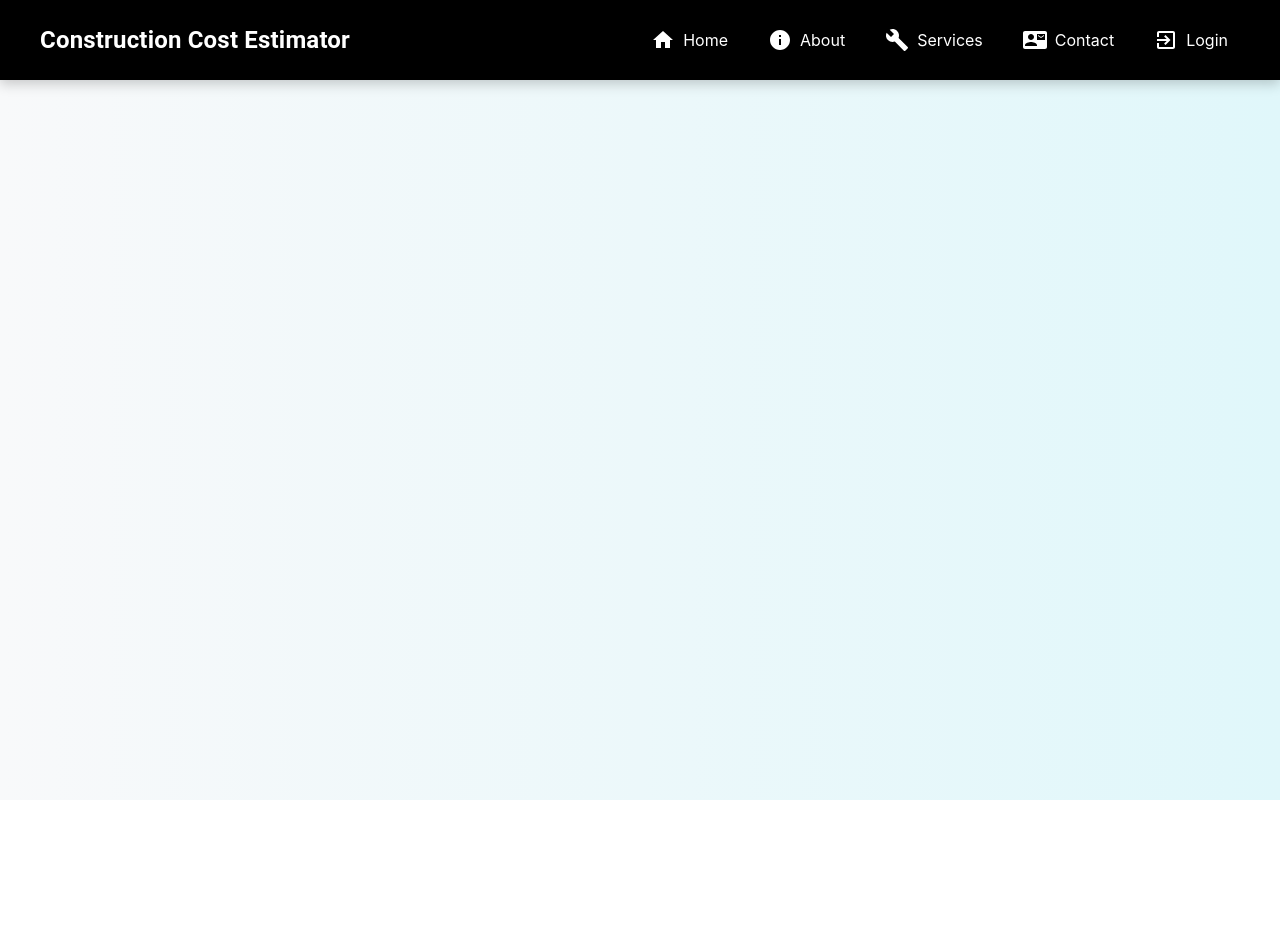
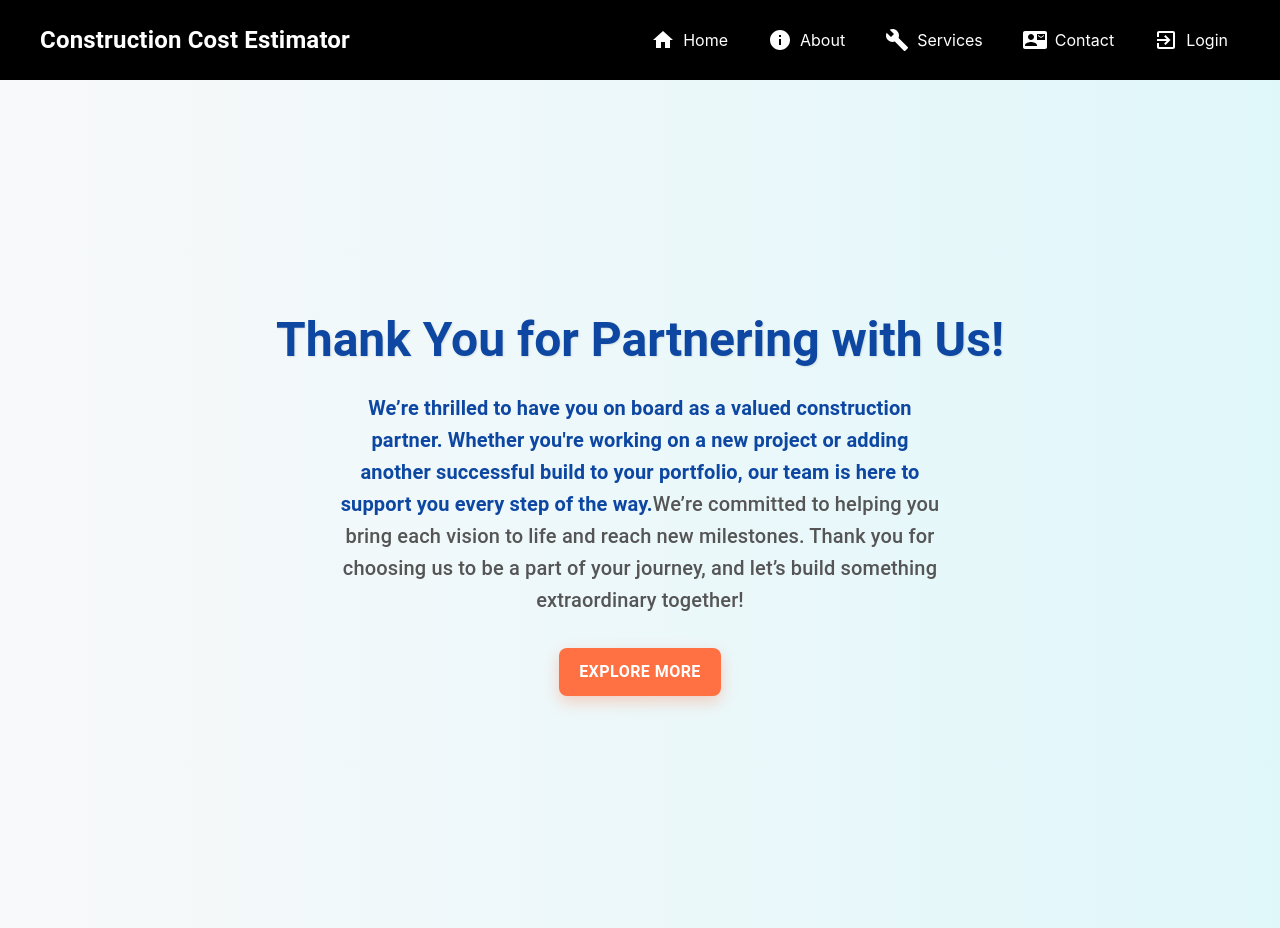
Before and after one commit to Jayesh5124/Cost_Estimation, a React (Create React App) app in the folder CostEsimation_frontend/area-request-frontend/: page /thanku_cons in a window 1280 px wide. Before the commit the page ends 800 px from the top, so only its background shows below. Built offline with nearby package versions, Linux system fonts and the light colour scheme; no server answers; the HTML template or start-up script is replaced by a standard one.

Commit message:
created thanku page

```diff
--- a/CostEsimation_frontend/area-request-frontend/src/App.tsx
+++ b/CostEsimation_frontend/area-request-frontend/src/App.tsx
@@ -182,6 +182,8 @@ import { AuthProvider, useAuth } from './components/context/AuthContext';
 import RegistrationPage from './components/login_components/Resgistration';
 import PrivateRoute from './components/context/privateRount';
 import PropertyBid from './components/user_components/BidProperty';
+import ThankYouPage from './components/user_components/ThankYouPage';
+import ThankuPageCons from './components/constructor_comp/ThankuPageCons';
 
  // Fixed typo in import
 
@@ -233,6 +235,8 @@ const App: React.FC = () => {
             }}
           />
         } />
+        <Route path="/thanku_user" element={<ThankYouPage />} />
+        <Route path="/thanku_cons" element={<ThankuPageCons />} />
         </Routes>
       </div>
     </AuthProvider>
--- /dev/null
+++ b/CostEsimation_frontend/area-request-frontend/src/components/constructor_comp/ThankuPageCons.tsx
@@ -0,0 +1,69 @@
+import React from 'react';
+import { Box, Typography, Button } from '@mui/material';
+import { useNavigate } from 'react-router-dom';
+
+const ThankuPageCons: React.FC = () => {
+  const navigate = useNavigate();
+
+  const handleExploreMore = () => {
+    navigate('/'); // Redirect to home page
+  };
+
+  return (
+    <Box
+      sx={{
+        display: 'flex',
+        flexDirection: 'column',
+        alignItems: 'center',
+        justifyContent: 'center',
+        minHeight: '100vh',
+        background: 'linear-gradient(to right, #f8f9fa, #e0f7fa)',
+        textAlign: 'center',
+        padding: 3,
+      }}
+    >
+      <Typography
+        variant="h3"
+        sx={{
+          fontWeight: 'bold',
+          color: '#0d47a1',
+          marginBottom: 3,
+          textShadow: '1px 1px 2px rgba(0,0,0,0.1)',
+        }}
+      >
+        Thank You for Partnering with Us!
+      </Typography>
+      <Typography
+        variant="h6"
+        sx={{ color: '#555', maxWidth: '600px', lineHeight: 1.6, mb: 4 }}
+      >
+        <span style={{ fontWeight: 'bold', color: '#0d47a1' }}>
+        We’re thrilled to have you on board as a valued construction partner. Whether you're working on a new project or adding another successful build to your portfolio,
+        our team is here to support you every step of the way.
+        </span>
+        We’re committed to helping you bring each vision to life and reach new milestones. Thank you for choosing us to be a part of your journey, and let’s build something extraordinary together!
+      </Typography>
+      <Button
+        variant="contained"
+        onClick={handleExploreMore}
+        sx={{
+          padding: '10px 20px',
+          fontSize: '16px',
+          fontWeight: 'bold',
+          borderRadius: '8px',
+          backgroundColor: '#ff7043', // Coral orange for button
+          color: '#fff',
+          boxShadow: '0px 6px 16px rgba(255, 112, 67, 0.3)',
+          '&:hover': {
+            backgroundColor: '#d84315', // Burnt orange on hover
+            boxShadow: '0px 8px 20px rgba(255, 112, 67, 0.5)',
+          },
+        }}
+      >
+        Explore More
+      </Button>
+    </Box>
+  );
+};
+
+export default ThankuPageCons;
--- /dev/null
+++ b/CostEsimation_frontend/area-request-frontend/src/components/user_components/ThankYouPage.tsx
@@ -0,0 +1,68 @@
+import React from 'react';
+import { Box, Typography, Button } from '@mui/material';
+import { useNavigate } from 'react-router-dom';
+
+const ThankYouPage: React.FC = () => {
+  const navigate = useNavigate();
+
+  const handleExploreMore = () => {
+    navigate('/'); // Redirect to home page
+  };
+
+  return (
+    <Box
+      sx={{
+        display: 'flex',
+        flexDirection: 'column',
+        alignItems: 'center',
+        justifyContent: 'center',
+        minHeight: '100vh',
+        background: 'linear-gradient(to right, #f8f9fa, #e0f7fa)',
+        textAlign: 'center',
+        padding: 3,
+      }}
+    >
+      <Typography
+        variant="h3"
+        sx={{
+          fontWeight: 'bold',
+          color: '#0d47a1',
+          marginBottom: 3,
+          textShadow: '1px 1px 2px rgba(0,0,0,0.1)',
+        }}
+      >
+        Thank You for Choosing Us!
+      </Typography>
+      <Typography
+        variant="h6"
+        sx={{ color: '#555', maxWidth: '600px', lineHeight: 1.6, mb: 4 }}
+      >
+        <span style={{ fontWeight: 'bold', color: '#0d47a1' }}>
+          Whether you're adding a new property or exploring options, our team is here to help every step of the way.
+        </span>
+        Feel free to add more properties to your portfolio and let us assist you in reaching your goals. Thank you for making us a part of your journey!
+      </Typography>
+      <Button
+        variant="contained"
+        onClick={handleExploreMore}
+        sx={{
+          padding: '10px 20px',
+          fontSize: '16px',
+          fontWeight: 'bold',
+          borderRadius: '8px',
+          backgroundColor: '#ff7043', // Coral orange for button
+          color: '#fff',
+          boxShadow: '0px 6px 16px rgba(255, 112, 67, 0.3)',
+          '&:hover': {
+            backgroundColor: '#d84315', // Burnt orange on hover
+            boxShadow: '0px 8px 20px rgba(255, 112, 67, 0.5)',
+          },
+        }}
+      >
+        Explore More
+      </Button>
+    </Box>
+  );
+};
+
+export default ThankYouPage;
```
